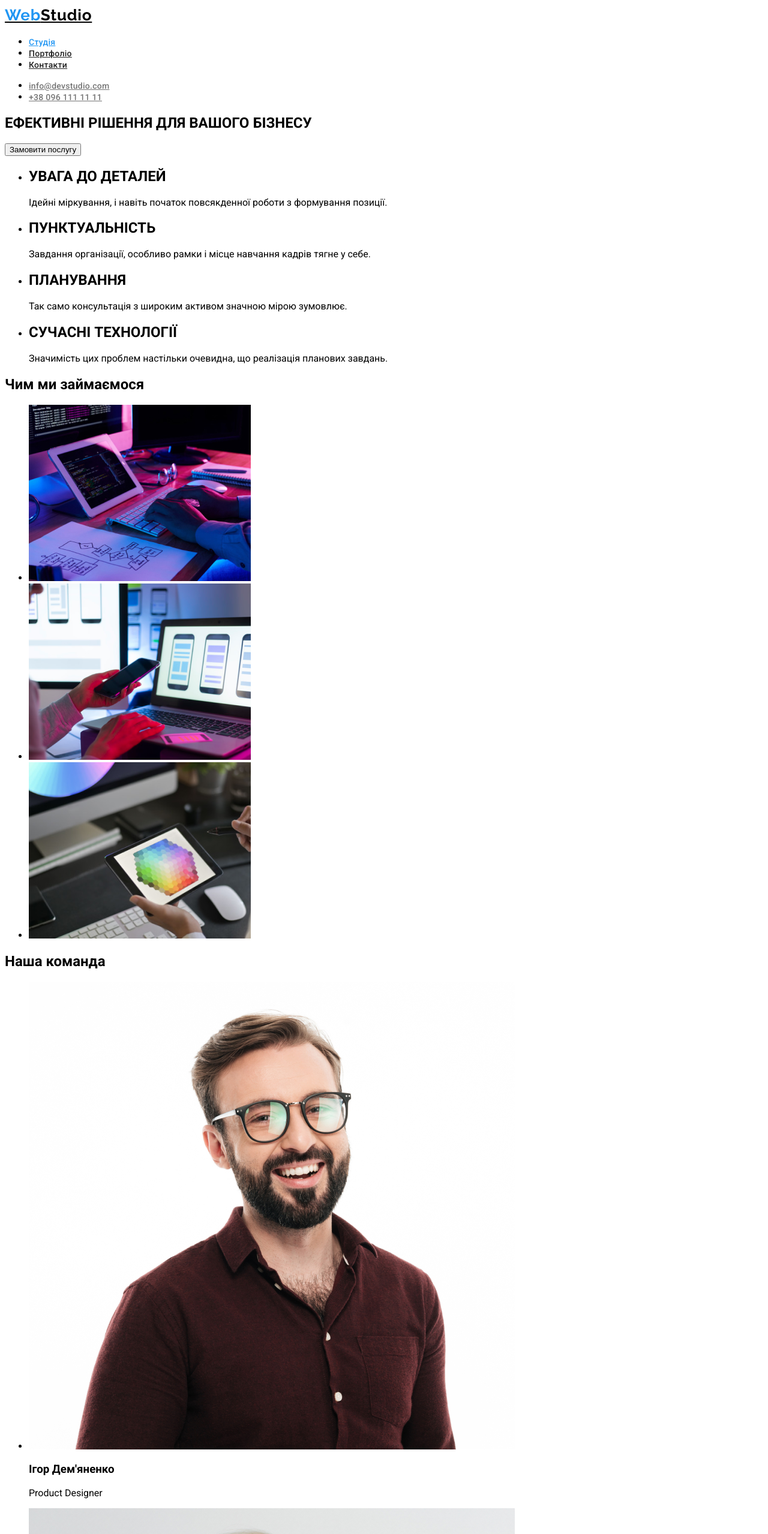
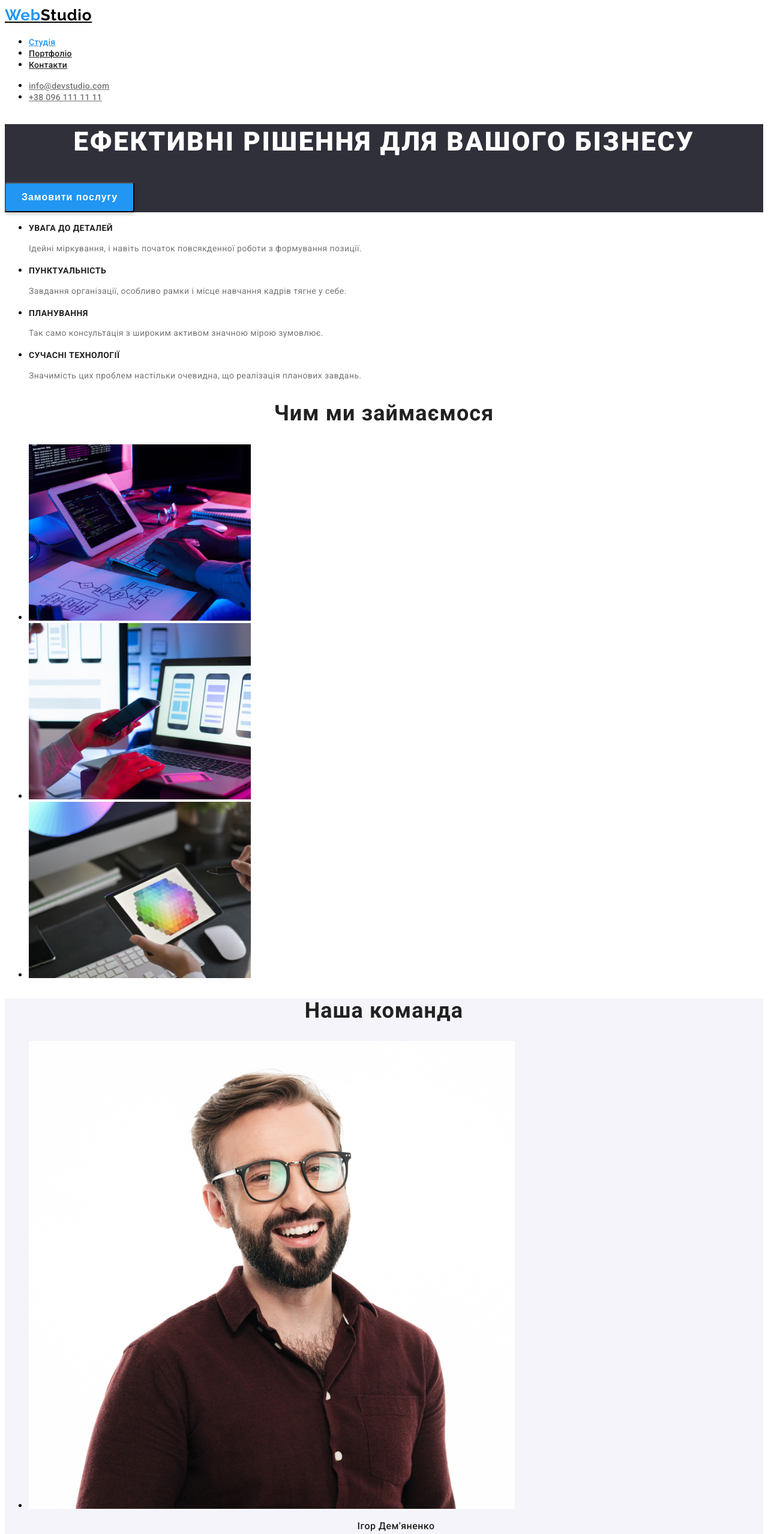
Before and after one commit to Timupas/WebStudio, a plain HTML site: page index.html in a window 1280 px wide. Shown: the top 2558 px of the page at 60% size. Drawn offline with Linux system fonts and the light colour scheme.

Commit message:
stylecss

```diff
--- a/css/style.css
+++ b/css/style.css
@@ -6,6 +6,7 @@
     --main-background-team:#F5F4FA;
     --footer-background:#2F303A;
     --logo-color:#000;
+    --footer-number:rgba(255, 255, 255, 0.60);
 }
 
 body {
@@ -13,6 +14,10 @@ body {
 }
 
 /* section header */
+
+.header {
+    background-color: var(--main-backgground-color);
+}
 
 .header-logo {
     color:var(--logo-color);
@@ -61,3 +66,145 @@ letter-spacing: 0.28px;
 .active {
     color:var(--accent-color);
 }
+
+/* section hero */
+
+.hero {
+    background-color: var(--footer-background);
+}
+
+.hero-title {
+    color: var(--main-backgground-color);
+text-align: center;
+font-size: 44px;
+font-weight: 900;
+line-height: 1.36; /* 136.364% */
+letter-spacing: 2.64px;
+text-transform: uppercase;
+}
+
+.hero-btn {
+    color: var(--main-backgground-color);
+text-align: center;
+font-size: 16px;
+font-weight: 700;
+line-height: 1.87; /* 187.5% */
+letter-spacing: 0.96px;
+width: 216px;
+height: 50px;
+flex-shrink: 0;
+border-radius: 4px;
+background: #2196F3;
+box-shadow: 0px 4px 4px 0px rgba(0, 0, 0, 0.15);
+}
+
+/* section advantages */
+
+.advantages {
+    background-color: var(--main-backgground-color);
+}
+
+.advantages-title {
+    color: var(--text-color);
+font-size: 14px;
+font-weight: 700;
+line-height: 1.14;
+letter-spacing: 0.42px;
+text-transform: uppercase;
+}
+
+.advantages-desk {
+    color: var(--description-color);
+font-size: 14px;
+font-weight: 400;
+line-height: 1.71; /* 171.429% */
+letter-spacing: 0.42px;
+}
+
+/* section work */
+
+.work {
+    background-color: var(--main-backgground-color);
+}
+
+.work-title {
+    color: var(--text-color);
+text-align: center;
+font-size: 36px;
+font-weight: 700;
+line-height: 1.16;
+letter-spacing: 1.08px;
+}
+
+/* section team */
+
+.team {
+    background-color: var(--main-background-team);
+}
+
+.team-title {
+    color: var(--text-color);
+text-align: center;
+font-size: 36px;
+font-weight: 700;
+line-height: 1.16;
+letter-spacing: 1.08px;
+}
+
+.team-caption {
+    color: var(--text-color);
+text-align: center;
+font-size: 16px;
+font-weight: 500;
+line-height: 1.18;
+letter-spacing: 0.48px;
+}
+
+.team-desk {
+    color: var(--description-color);
+text-align: center;
+font-size: 16px;
+font-weight: 400;
+line-height: 1.18;
+letter-spacing: 0.48px;
+}
+
+/* footer */
+
+.footer {
+    background-color: var(--footer-background);
+}
+
+.footer-logo {
+    color: var(--main-backgground-color);
+font-family: "Raleway";
+font-size: 26px;
+font-weight: 700;
+line-height: 1.38;
+letter-spacing: 0.78px;
+}
+
+.footer-color {
+    color: var(--accent-color);
+font-family: "Raleway";
+font-size: 26px;
+font-weight: 700;
+line-height: 1.38;
+letter-spacing: 0.78px;
+}
+
+.address-link {
+    color: var(--main-backgground-color);
+font-size: 14px;
+font-weight: 400;
+line-height: 1.71; /* 171.429% */
+letter-spacing: 0.42px;
+}
+
+.footer-link {
+    color: var(--footer-number);
+font-size: 14px;
+font-weight: 400;
+line-height: 1.71; /* 171.429% */
+letter-spacing: 0.42px;
+}
--- a/index.html
+++ b/index.html
@@ -74,22 +74,22 @@
         <ul class="team-list">
           <li class="team-item">
             <img src="./images/igor.jpg" alt="igor" class="team-img" />
-            <h3 class="team-title">Ігор Дем'яненко</h3>
+            <h3 class="team-caption">Ігор Дем'яненко</h3>
             <p class="team-desk">Product Designer</p>
           </li>
           <li class="team-item">
             <img src="./images/olga.jpg" alt="olga" class="team-img" />
-            <h3 class="team-title">Ольга Рєпіна</h3>
+            <h3 class="team-caption">Ольга Рєпіна</h3>
             <p class="team-desk">Frontend Developer</p>
           </li>
           <li class="team-item">
             <img src="./images/mykola.jpg" alt="mykola" class="team-img" />
-            <h3 class="team-title">Микола Тарасов</h3>
+            <h3 class="team-caption">Микола Тарасов</h3>
             <p class="team-desk">Marketing</p>
           </li>
           <li class="team-item">
             <img src="./images/mykhailo.jpg" alt="mykhailo" class="team-img" />
-            <h3 class="team-title">Михайло Єрмаков</h3>
+            <h3 class="team-caption">Михайло Єрмаков</h3>
             <p class="team-desk">UI Designer</p>
           </li>
         </ul>
```
